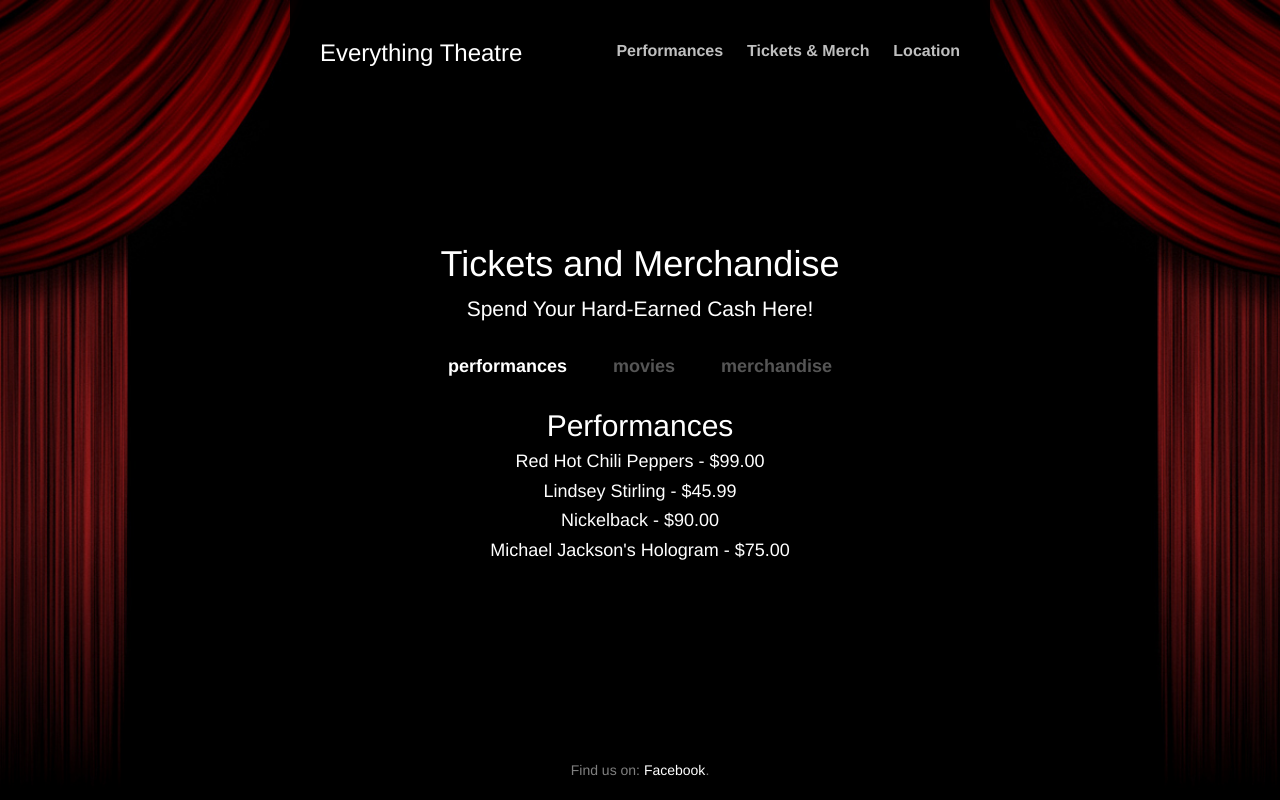
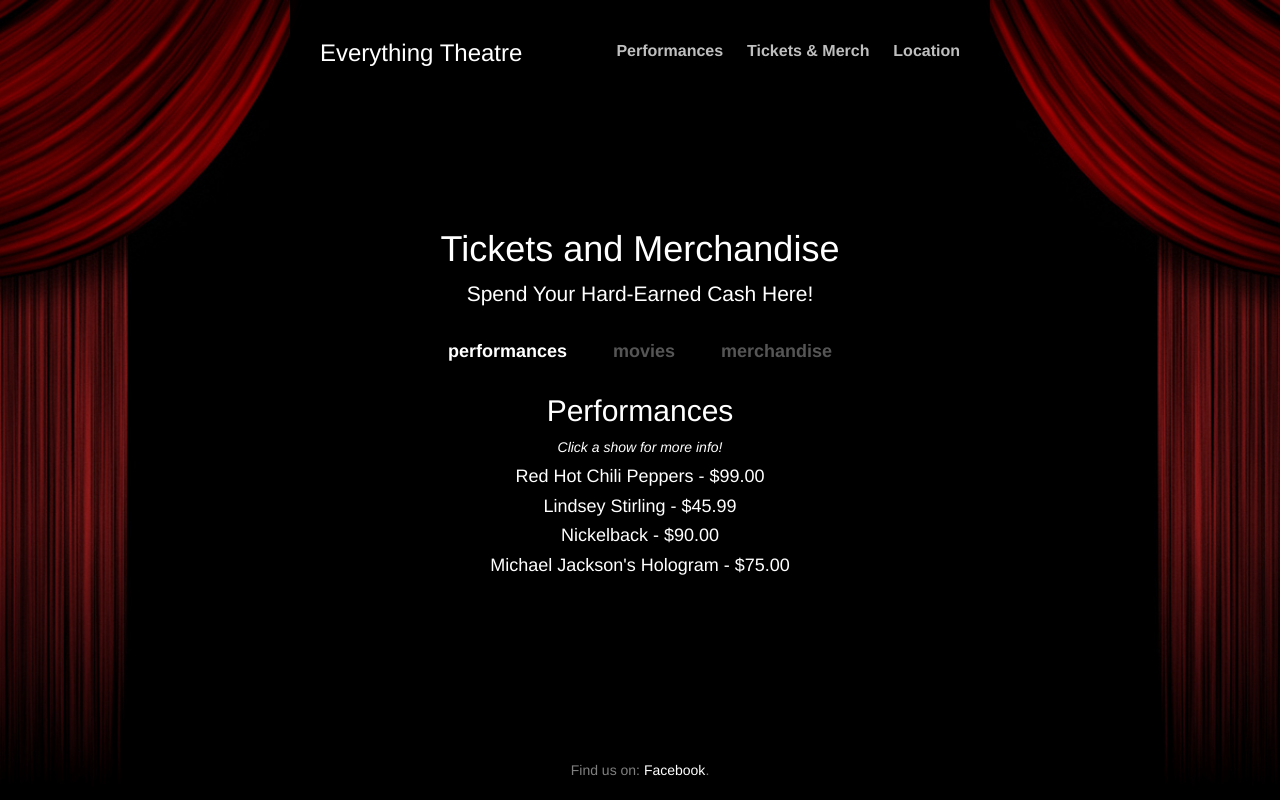
Before and after one commit to fujipug/theatre, a Django app: page /tickets/ in a window 1280 px wide. Run offline with Django 3.2, Linux system fonts and the light colour scheme; data comes from the database, SQL or seed files in the repository; some libraries are stand-ins or nearby versions.

Commit message:
added some info messages to each button category

```diff
--- a/Template/tickets.html
+++ b/Template/tickets.html
@@ -61,19 +61,21 @@ $(document).ready(function() {
 
 <div class="stuff" id="movie">
 	<h2>Movies</h2>
+	<p><em>We play these whenever we like ... more incentive for you to come!</em></p>
 	{% for m in Movie%}
 	<h4>{{ m.name }} - ${{m.price}}</h4>
 	{%endfor%}
 </div>
 <div class="stuff" id="performance">
 	<h2>Performances</h2>
+	<p><em>Click a show for more info!</em></p>
 	{% for p in Performance%}
 	<h4><a href="/Performance_{{ p.id }}">{{ p.name }}</a> - ${{p.price}}</h4>
 	{%endfor%}
 </div>
 <div class="stuff" id="merch">
 	<h2>Merchandise</h2>
-	<h4>Shirts come with these designs for $20</h4>
+	<p><em>Shirts come with these designs for $20</em></p>
 	{% load staticfiles %}
 				<img class="img-sm img-responsive img-thumbnail" src="{% static 'rainbow.png' %}">
 				<img class="img-sm img-responsive img-thumbnail" src="{% static 'fade.png' %}">
```
